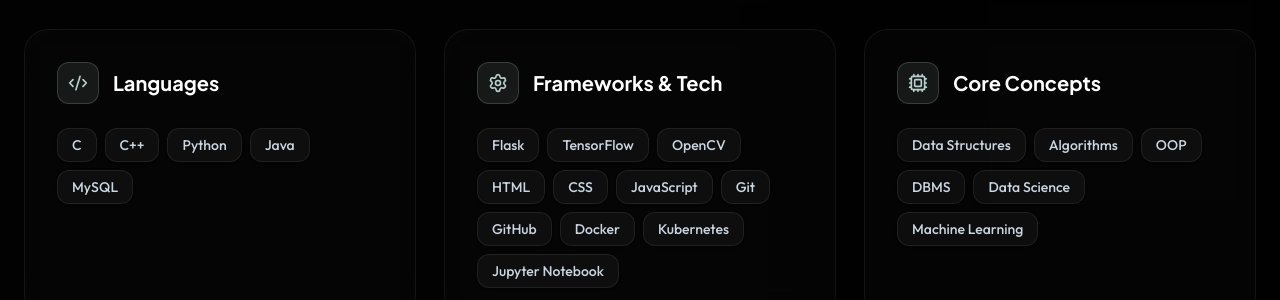
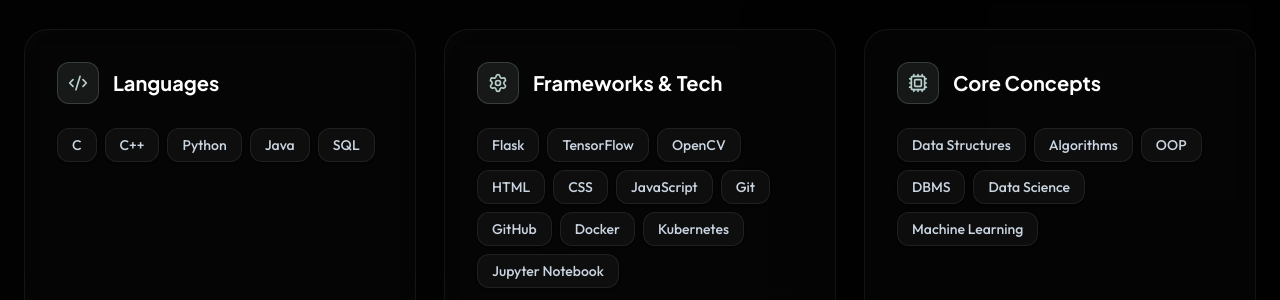
Before and after one commit to SriPonRama/Portfolio, a Next.js app: page / in a window 1280 px wide. Shown: the part 2140-2440 px from the top of the page. Built offline with nearby package versions, Linux system fonts and the light colour scheme.

Commit message:
Update Skills.tsx

```diff
--- a/src/components/Skills.tsx
+++ b/src/components/Skills.tsx
@@ -9,7 +9,7 @@ const skillCategories = [
     icon: <Code2 className="h-5 w-5 text-[#B7D0CC]" />,
     iconBg: "bg-[#B7D0CC]/10 border-[#B7D0CC]/20",
     accentClass: "card-accent-green",
-    skills: ["C", "C++", "Python", "Java", "MySQL"],
+    skills: ["C", "C++", "Python", "Java", "SQL"],
   },
   {
     title: "Frameworks & Tech",
```
